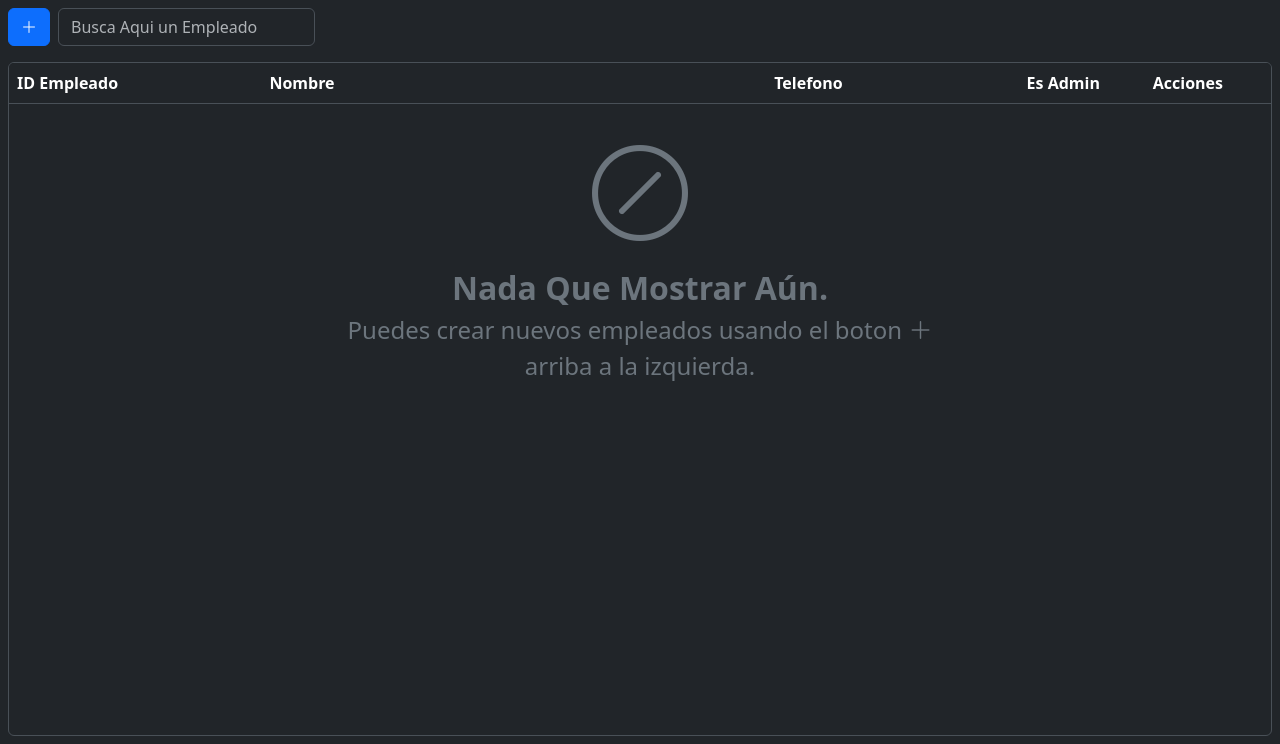
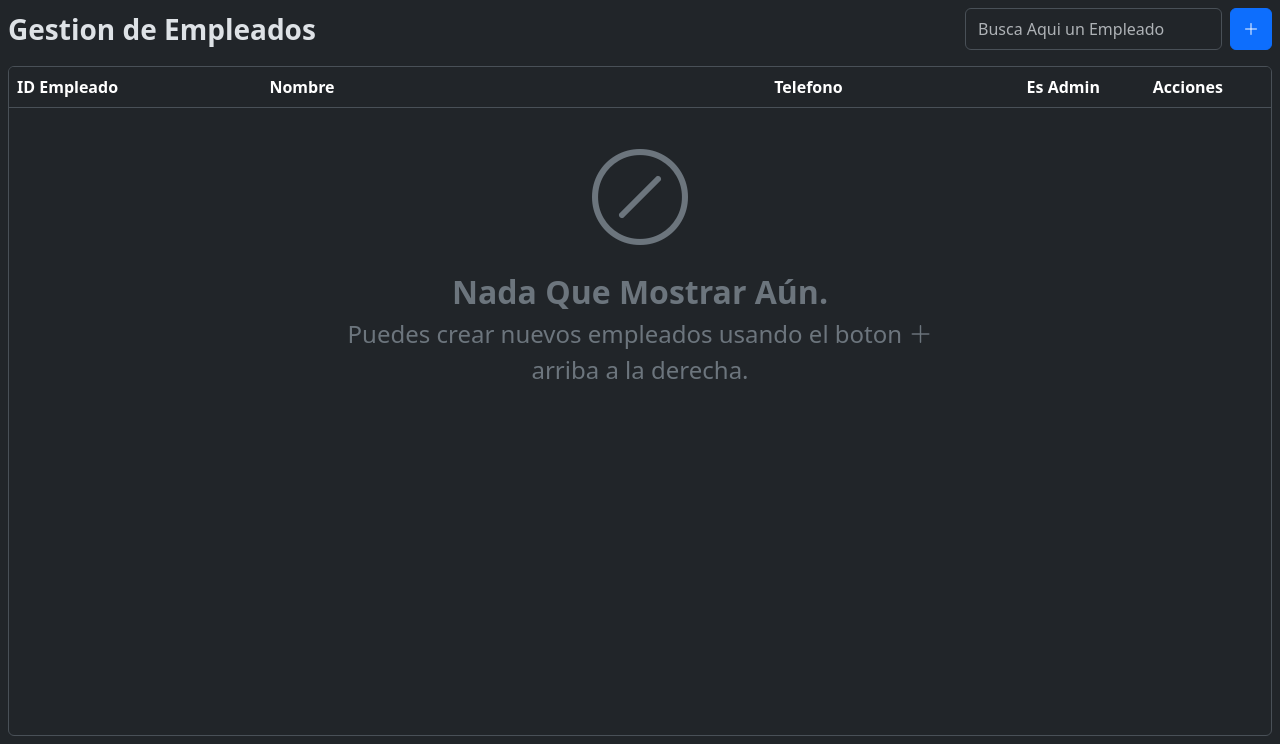
Before and after one commit to EmmanuelMG7/ink-pos, a Django app: page /gestion_empleados/ in a window 1280 px wide. Shown: the part 56-800 px from the top of the page. Run offline with Django 5.2, Linux system fonts and the light colour scheme; the visitor is signed in with stand-in values (Sample User, id 1); lists and menus that the app fills with data are empty.

Commit message:
feat: reorganize Gestion Empleados layout for improved structure and clarity

```diff
--- a/pos/templates/admin/Gestion_Empleados.html
+++ b/pos/templates/admin/Gestion_Empleados.html
@@ -7,19 +7,26 @@
 
 <div class="d-flex flex-column h-100 overflow-hidden">
   <div class="d-flex p-2 gap-2 flex-shrink-0">
-    <button type="button" class="btn btn-primary">
-      <i class="bi bi-plus-lg"></i>
-    </button>
 
+    <p class="fs-3 fw-bold mb-0 w-100">
+      Gestion de Empleados
+    </p>
+
+    <div class="d-flex gap-2 justify-content-end w-100">
       <form action="" method="post">
         {% csrf_token %}
         <input
           type="text"
           name="id_empleado"
-        class="form-control"
+          class="form-control h-100"
           placeholder="Busca Aqui un Empleado"
         />
       </form>
+
+      <button type="button" class="btn btn-primary">
+        <i class="bi bi-plus-lg"></i>
+      </button>
+    </div>
   </div>
 
   <div class="m-2 border rounded flex-grow-1 overflow-auto">
@@ -39,7 +46,7 @@
       <p class="fs-4">
         Puedes crear nuevos empleados usando el boton
         <i class="bi bi-plus-lg"></i> <br>
-        arriba a la izquierda.
+        arriba a la derecha.
       </p>
     </div>
   </div>
```
Lines whose indentation alone changed are shown as unchanged.
